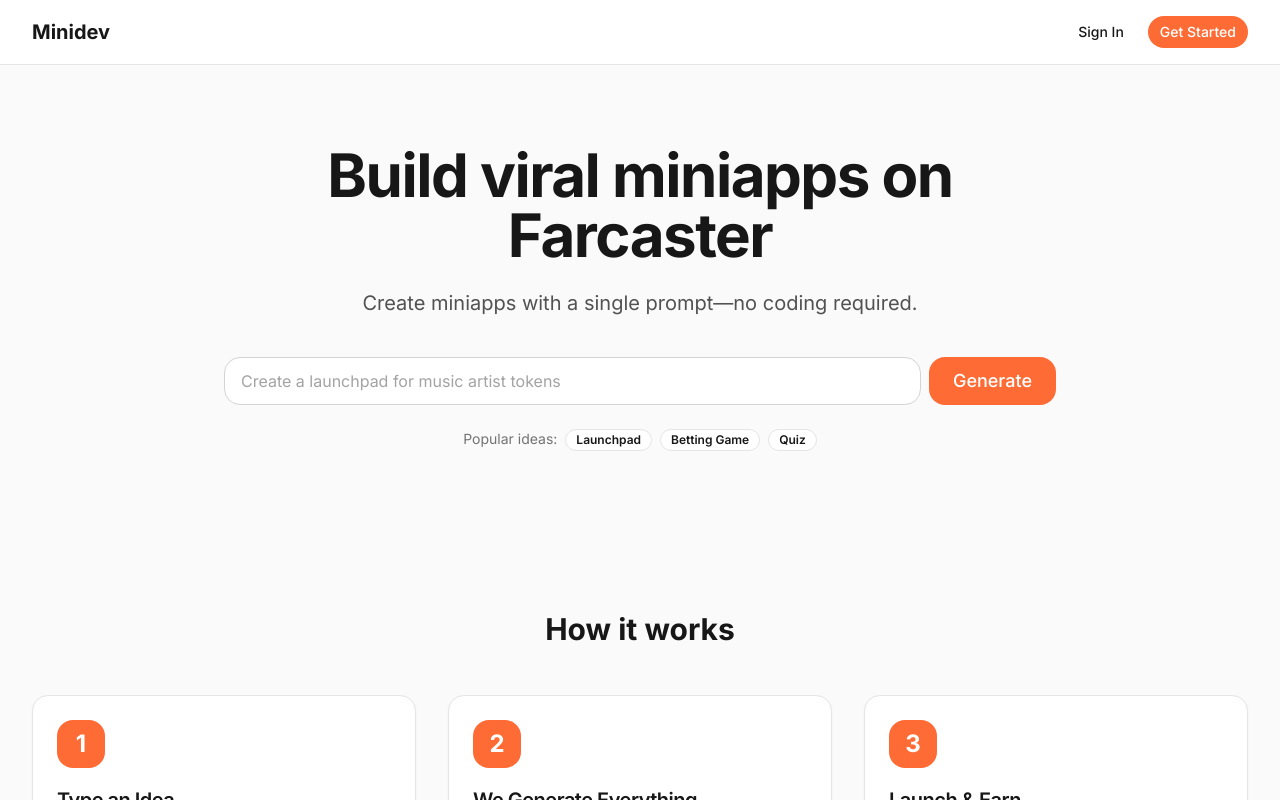
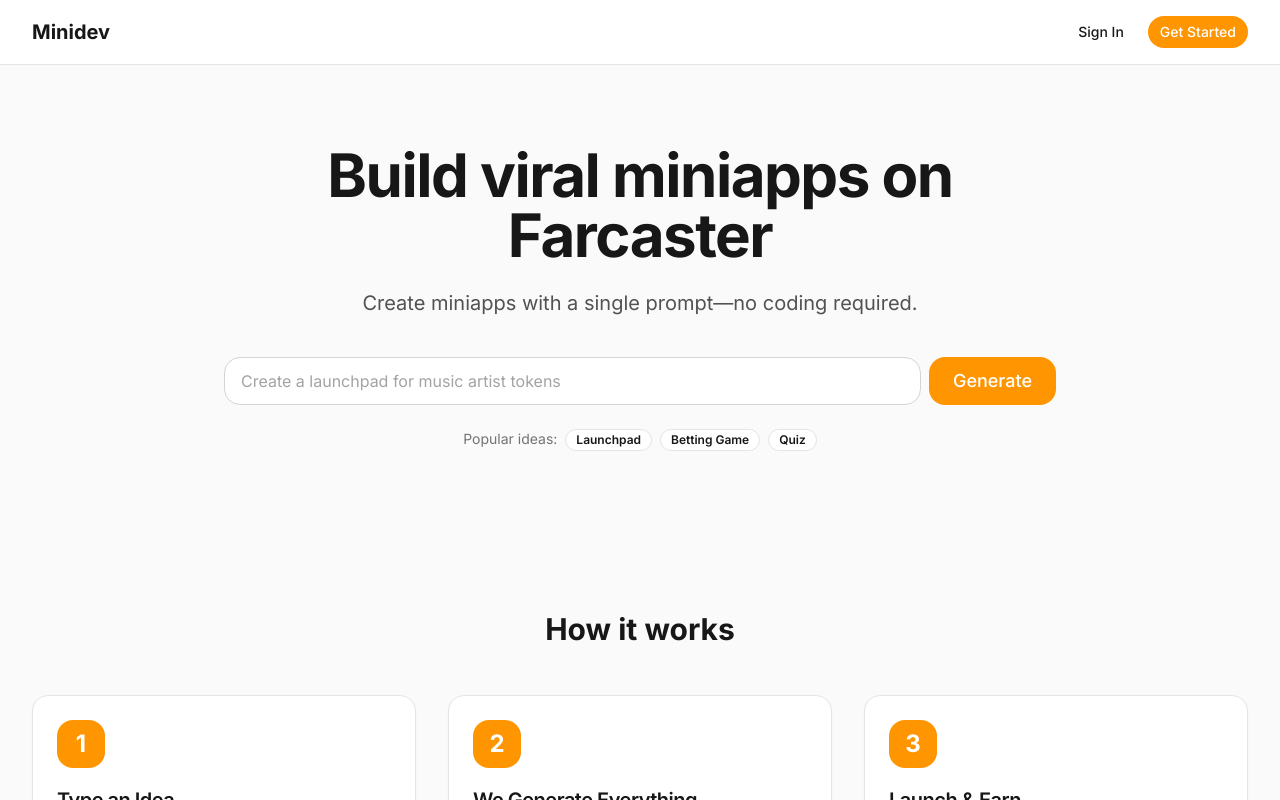
Before and after one commit to Kalra-V/minidev-assignment, a Next.js app: page / in a window 1280 px wide. Shown: the top 800 px of the page. Built offline with nearby package versions, Linux system fonts and the light colour scheme.

Commit message:
Bug Fixed: Correct orange hexcode, length validation in PromptBar

```diff
--- a/components/landing/PromptBar.tsx
+++ b/components/landing/PromptBar.tsx
@@ -10,8 +10,8 @@
   const [error, setError] = useState('');
 
   const handleSubmit = () => {
-    if (!prompt.trim()) {
-      setError('Tell us your idea to get started.');
+    if (!prompt.trim() || prompt.length < 10) {
+      setError('Tell us your idea to get started. (Minimum 10 characters)');
       return;
     }
     setError('');
--- a/tailwind.config.ts
+++ b/tailwind.config.ts
@@ -10,7 +10,7 @@
     extend: {
       colors: {
         primary: {
-          DEFAULT: '#FF6B35', // Orange
+          DEFAULT: '#FF9500', // Orange
           50: '#FFE8E0',
           100: '#FFD1C2',
           200: '#FFB199',
```
